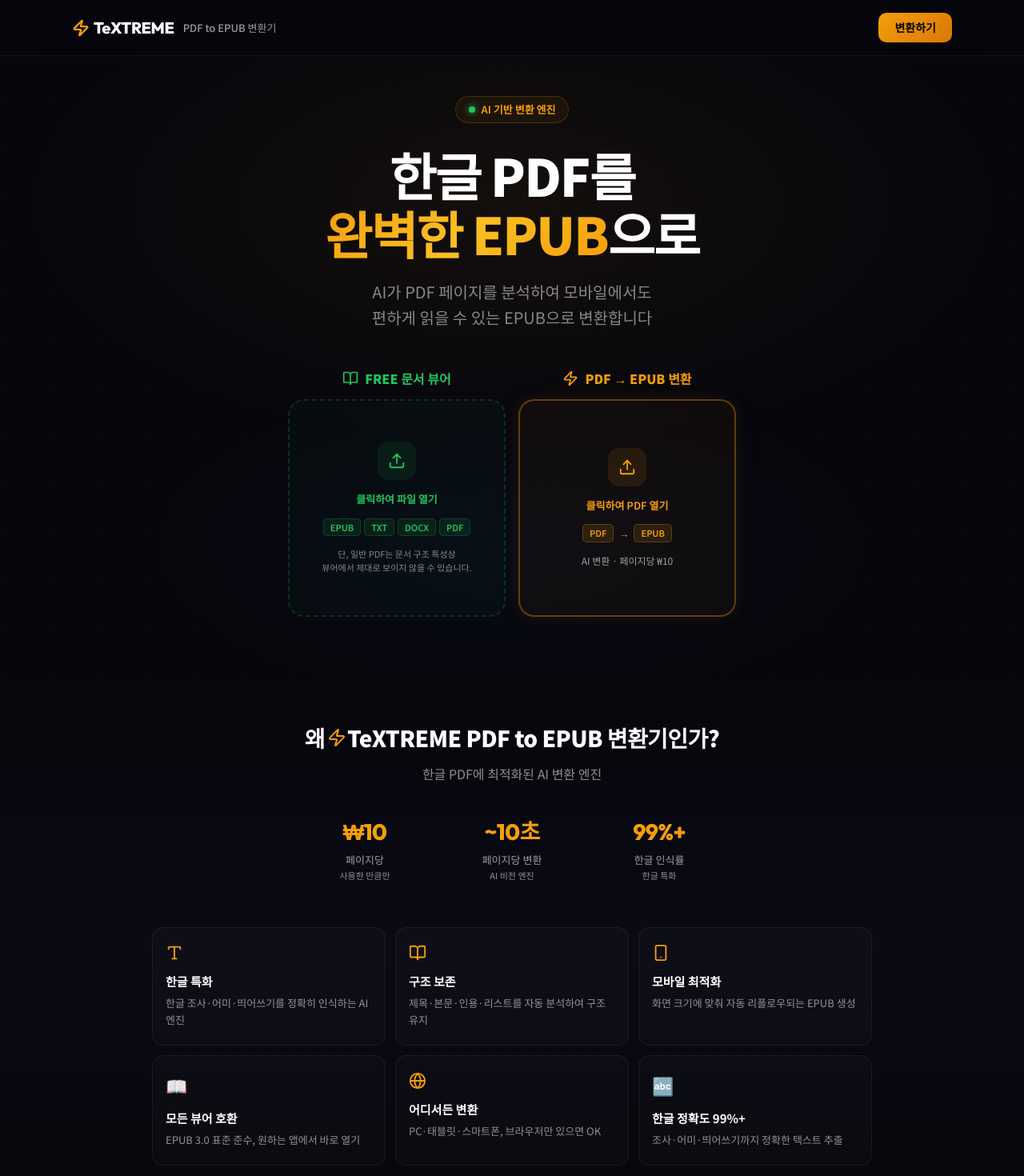
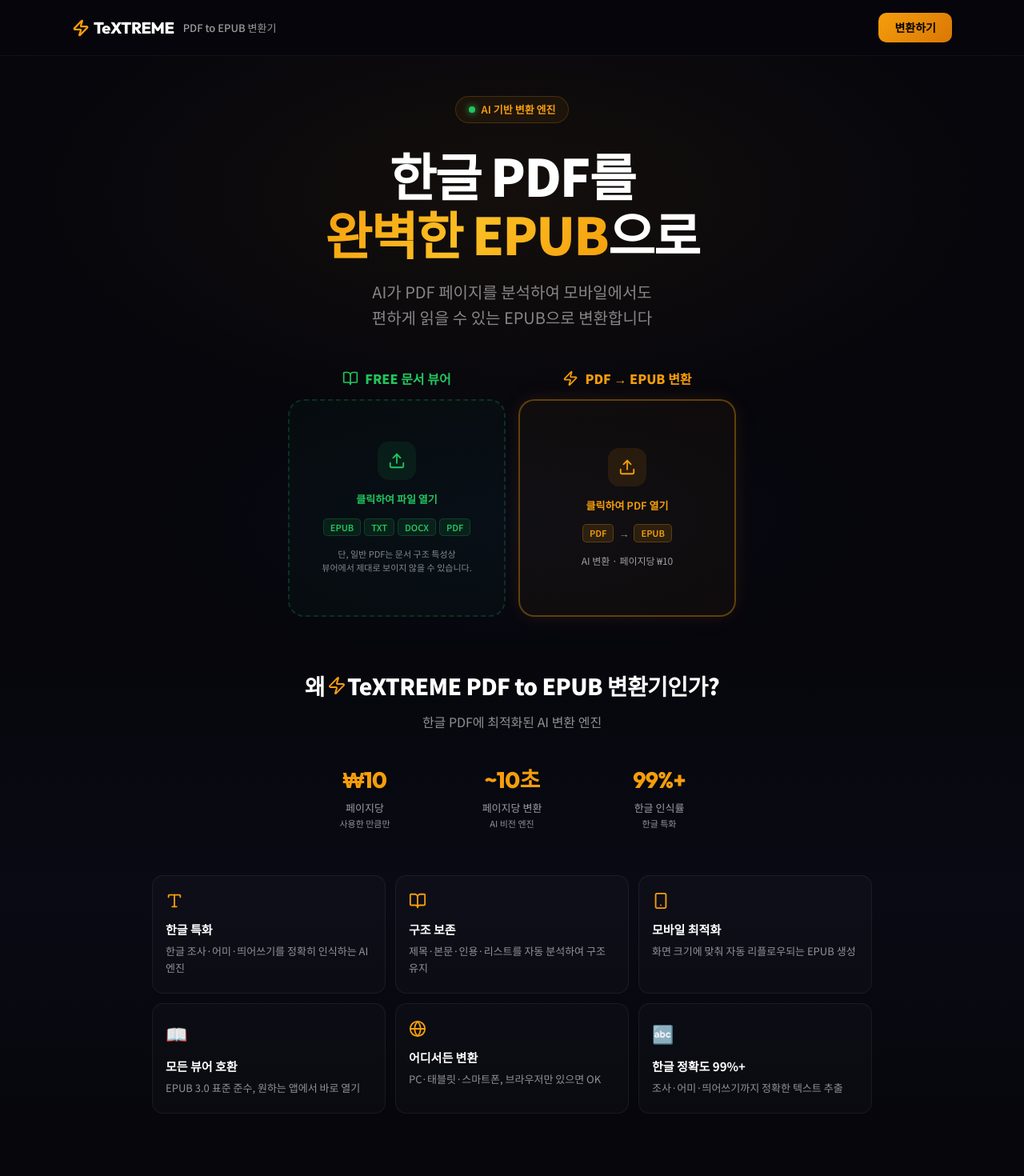
Before and after one commit to Bookfow/textreme, a Next.js app: page / in a window 1280 px wide. Shown: the top 1470 px of the page at 80% size. Built offline with nearby package versions, Linux system fonts and the light colour scheme.

Commit message:
히어로-features 간 공백 50% 축소

```diff
--- a/src/app/page.tsx
+++ b/src/app/page.tsx
@@ -467,7 +467,7 @@ export default function TeXTREME() {
       </nav>
 
       {/* HERO */}
-      <section style={{ minHeight: "100vh", display: "flex", flexDirection: "column", alignItems: "center", justifyContent: "center", padding: "120px 24px 80px", background: "radial-gradient(ellipse 80% 60% at 50% 30%, rgba(245,158,11,0.06) 0%, transparent 60%), radial-gradient(ellipse 60% 40% at 50% 80%, rgba(59,130,246,0.04) 0%, transparent 60%), #06060c", position: "relative", overflow: "hidden" }}>
+      <section style={{ minHeight: "100vh", display: "flex", flexDirection: "column", alignItems: "center", justifyContent: "center", padding: "120px 24px 40px", background: "radial-gradient(ellipse 80% 60% at 50% 30%, rgba(245,158,11,0.06) 0%, transparent 60%), radial-gradient(ellipse 60% 40% at 50% 80%, rgba(59,130,246,0.04) 0%, transparent 60%), #06060c", position: "relative", overflow: "hidden" }}>
         <div style={{ position: "absolute", inset: 0, opacity: 0.03, backgroundImage: "linear-gradient(rgba(255,255,255,0.1) 1px, transparent 1px), linear-gradient(90deg, rgba(255,255,255,0.1) 1px, transparent 1px)", backgroundSize: "60px 60px" }} />
 
         <div className="fade-up" style={{ display: "inline-flex", alignItems: "center", gap: 8, padding: "6px 16px", borderRadius: 40, border: "1px solid rgba(245,158,11,0.2)", background: "rgba(245,158,11,0.06)", marginBottom: 28 }}>
@@ -563,7 +563,7 @@ export default function TeXTREME() {
       </section>
 
       {/* ━━━ FEATURES ━━━ */}
-      <section style={{ padding: "50px 24px", background: "linear-gradient(180deg, #06060c 0%, #0a0a14 50%, #06060c 100%)" }}>
+      <section style={{ padding: "25px 24px", background: "linear-gradient(180deg, #06060c 0%, #0a0a14 50%, #06060c 100%)" }}>
         <div style={{ maxWidth: 900, margin: "0 auto" }}>
           <h2 style={{ textAlign: "center", color: "#fff", fontWeight: 800, fontSize: 28, letterSpacing: "-0.02em", marginBottom: 12, display: "flex", alignItems: "center", justifyContent: "center", gap: 3, flexWrap: "wrap" }}>
             왜 <Zap size={24} color="#F59E0B" style={{ display: "inline", marginRight: -2 }} /> TeXTREME PDF to EPUB 변환기인가?
```
